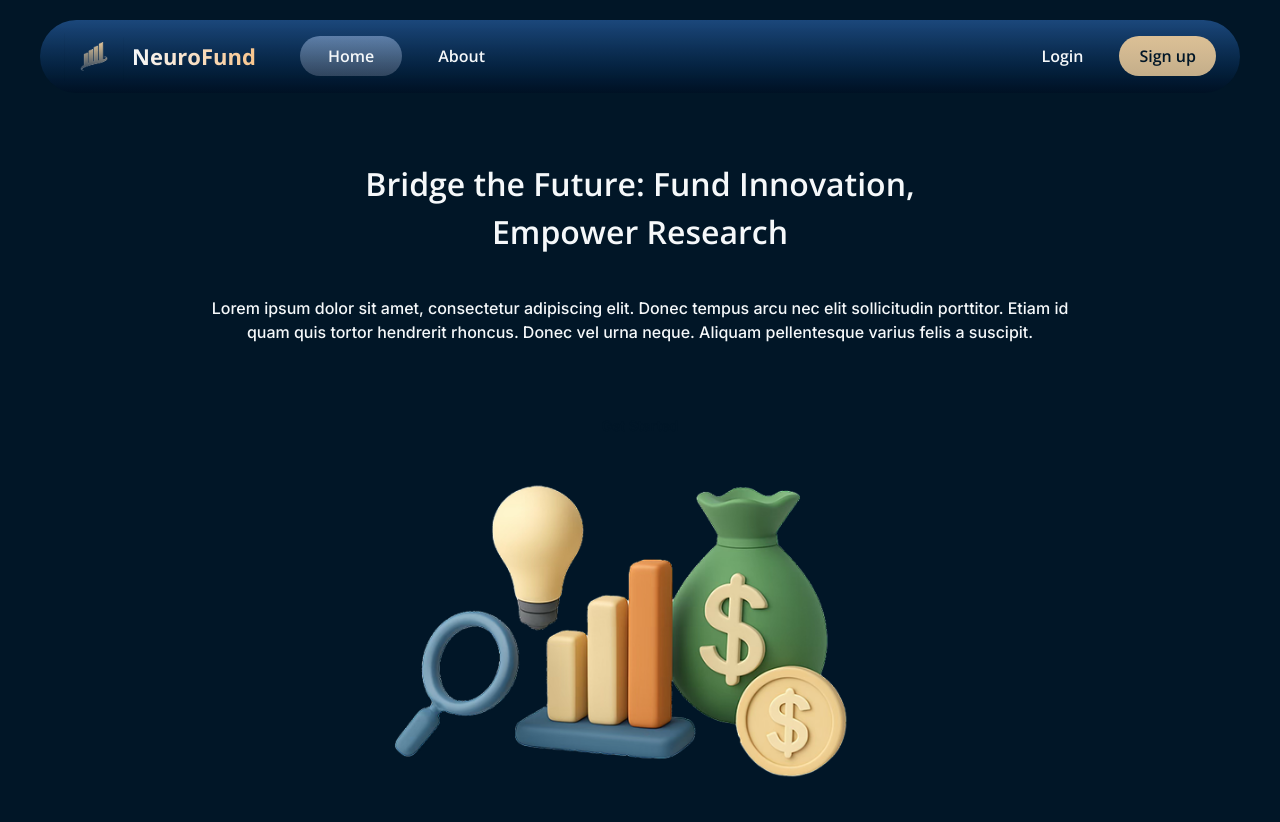
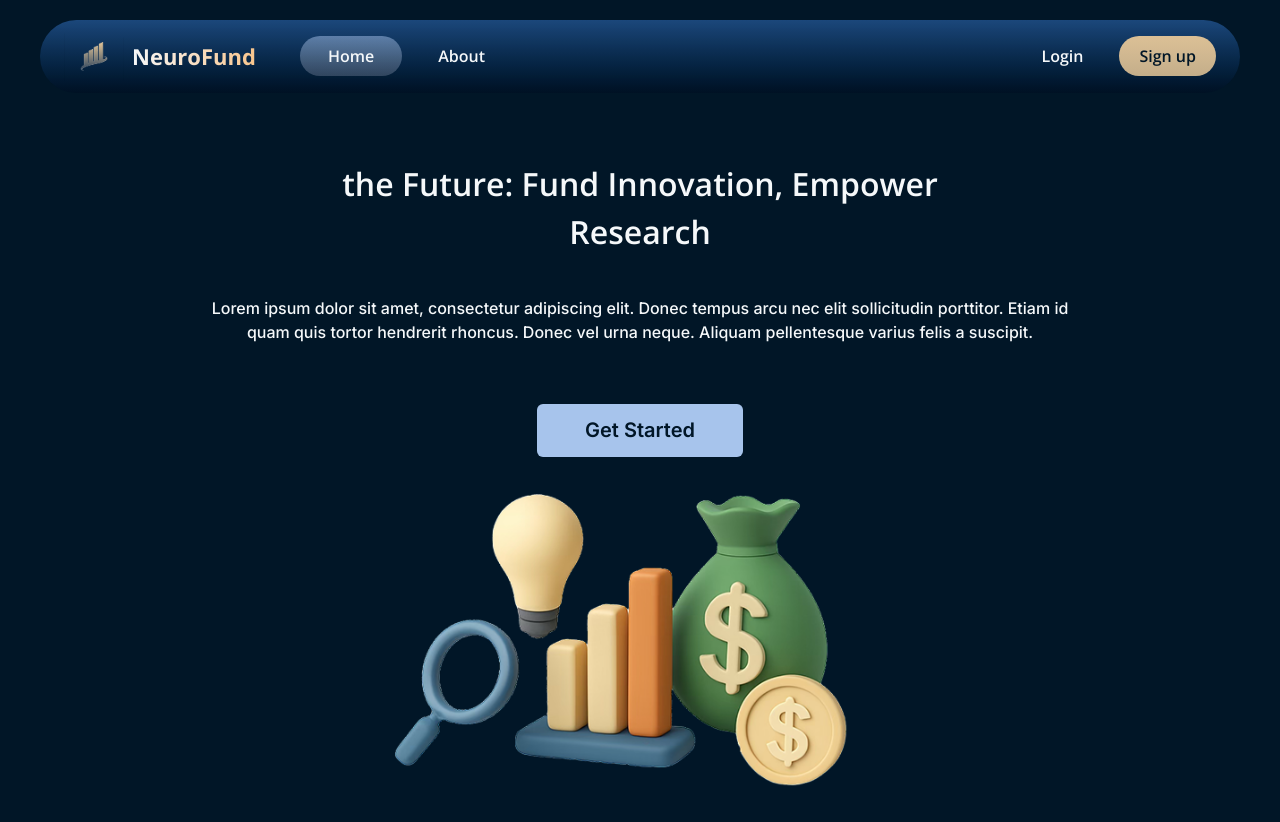
Before and after one commit to adndax/Hackathon-Codefest_NeuroFund, a Next.js app in the folder app/frontend/: page / in a window 1280 px wide. Built offline with nearby package versions, Linux system fonts and the light colour scheme.

Commit message:
fix: button

```diff
--- a/app/frontend/src/app/page.tsx
+++ b/app/frontend/src/app/page.tsx
@@ -1,6 +1,6 @@
 "use client";
 import { NavigationBar }  from "@/components/Navbar";
-import { navItemsUnloggedIn } from "@data";
+import { navItemsUnloggedIn } from "../../data/data";
 import { BlueButton } from "@/components/Button";
 import { FeaturePlaceholder } from "@/components/FeaturePlaceholder";
 import { Header,Paragraph } from "@/components/Typography";
@@ -14,14 +14,16 @@ export default function LandingPage() {
   };
 
   return (
-  <>
-  <NavigationBar navItems={navItemsUnloggedIn} current_item="Home" login={false}/>
-    <div className="pt-40 flex flex-col items-center items-center">
-    <Header className="w-1/2 mx-auto">Bridge the Future: Fund Innovation, Empower Research</Header>
-    <Paragraph className="px-50 mt-10" >Lorem ipsum dolor sit amet, consectetur adipiscing elit. Donec tempus  arcu nec elit sollicitudin porttitor. Etiam id quam quis tortor  hendrerit rhoncus. Donec vel urna neque. Aliquam pellentesque varius  felis a suscipit.</Paragraph>
-    <BlueButton>Get Started</BlueButton>
-    </div>
-  <FeaturePlaceholder className="w-200 mx-auto" imageSrc="/asset-3d.png"/>
-  </>
+  <div>
+    <NavigationBar navItems={navItemsUnloggedIn} current_item="Home" login={false}/>
+      <div className="pt-40 flex flex-col items-center">
+        <Header className="w-1/2 mx-auto">the Future: Fund Innovation, Empower Research</Header>
+        <Paragraph className="px-50 mt-10">
+          Lorem ipsum dolor sit amet, consectetur adipiscing elit. Donec tempus  arcu nec elit sollicitudin porttitor. Etiam id quam quis tortor  hendrerit rhoncus. Donec vel urna neque. Aliquam pellentesque varius  felis a suscipit.
+        </Paragraph>
+        <BlueButton onClick={handleButtonClick}>Get Started</BlueButton>
+      </div>
+    <FeaturePlaceholder className="w-200 mx-auto" imageSrc="/asset-3d.png"/>
+  </div>
   );
 }
--- a/app/frontend/src/app/researcher/page.tsx
+++ b/app/frontend/src/app/researcher/page.tsx
@@ -1,7 +1,7 @@
 "use client";
 
 import { NavigationBar } from "@/components/Navbar";
-import { navItemsUnloggedIn } from "@data";
+import { navItemsLoggedIn } from "@data";
 import {Header, Paragraph} from "@/components/Typography";
 import { useAuth } from "@/context/AuthContext";
 import { useRouter } from "next/navigation";
@@ -35,6 +35,7 @@ export default function ResearcherPage() {
     <div>
 
       <div className="w-4xl mx-auto">
+        <NavigationBar navItems={navItemsLoggedIn} current_item="Research" login={true}/>
         <div className="pt-30 flex flex-col">
           {/* Bagian Atas */}
           <Header className="w-full mx-auto">Search Research. Spark Impact.</Header>
--- a/app/frontend/src/components/Button.tsx
+++ b/app/frontend/src/components/Button.tsx
@@ -1,40 +1,21 @@
-import React from "react";
 import { cn } from "@/lib/utils";
 
-// BlueButton component
-type BlueButtonProps = React.ButtonHTMLAttributes<HTMLButtonElement> & {
-  children: React.ReactNode;
-  className?: string;
-};
-
-export const BlueButton = ({ children, className, ...props }: BlueButtonProps) => {
+export const BlueButton = ({ children, className, onClick }: { children: React.ReactNode, className?: string, onClick?: () => void }) => {
   return (
     <button
-      className={cn(
-        "px-12 py-3 mt-15 font-inter font-semibold text-[20px] rounded-md bg-[#A7C4EC] bg-opacity-85 text-background text-sm cursor-pointer hover:-translate-y-1 transform transition duration-200 hover:shadow-md",
-        className
-      )}
-      {...props}
+      onClick={onClick}
+      className="px-12 py-3 mt-15 font-inter font-semibold text-[20px] rounded-md bg-[#A7C4EC] bg-opacity-85 text-background text-sm cursor-pointer hover:-translate-y-1 transform transition duration-200 hover:shadow-md z-10"
     >
       {children}
     </button>
   );
 };
 
-// NextDelButton component
-type NextDelButtonProps = React.ButtonHTMLAttributes<HTMLButtonElement> & {
-  children: React.ReactNode;
-  className?: string;
-};
-
-export const NextDelButton = ({ children, className, ...props }: NextDelButtonProps) => {
+export const NextDelButton = ({ children, className, onClick }: { children: React.ReactNode, className?: string, onClick?: () => void }) => {
   return (
     <button
-      className={cn(
-        "px-8.5 py-2 text-foreground font-bold hover:bg-tertiary rounded-md hover:text-background transition-colors cursor-pointer",
-        className
-      )}
-      {...props}
+      onClick={onClick}
+      className={cn("px-8.5 py-2 text-foreground font-bold hover:bg-tertiary rounded-md hover:text-background transition-colors cursor-pointer", className)}
     >
       {children}
     </button>
```
